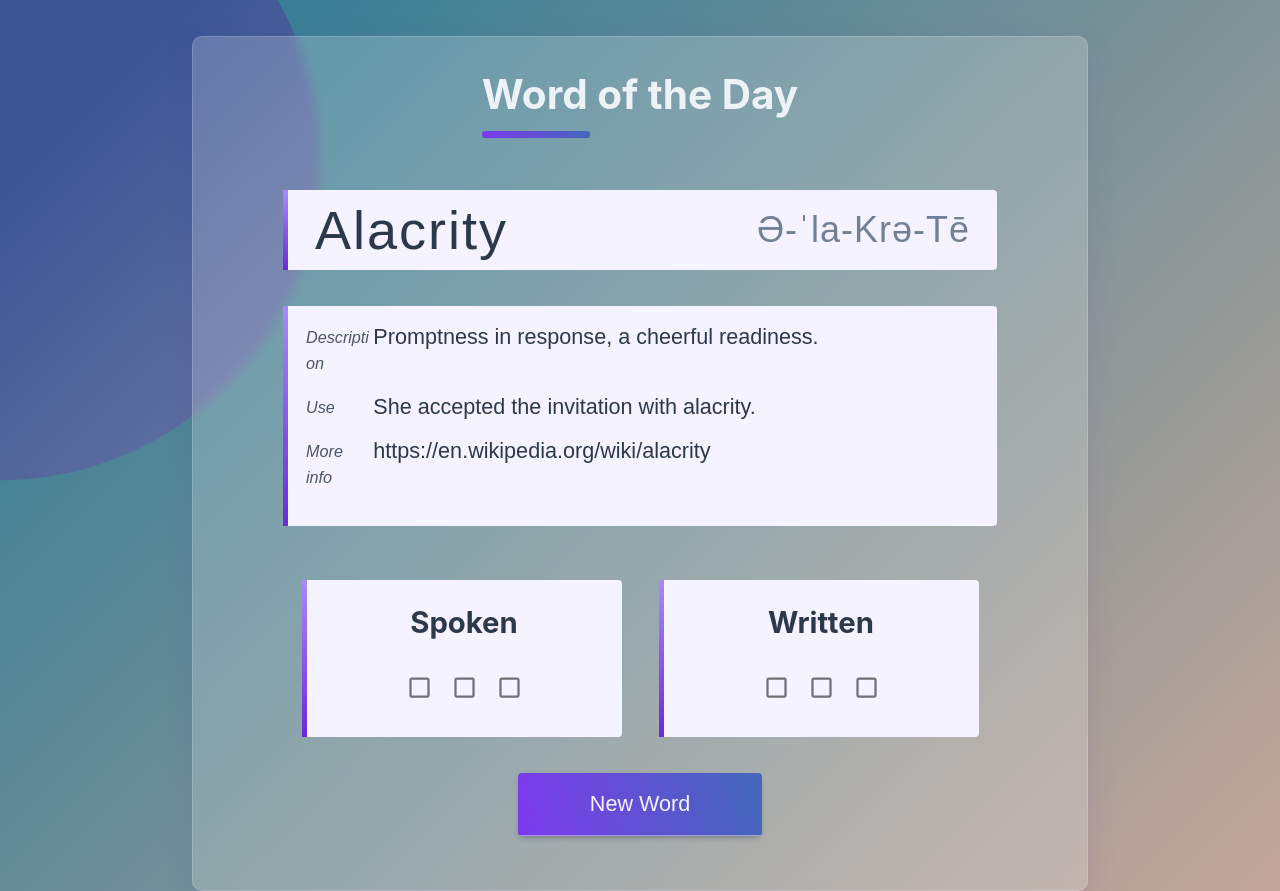
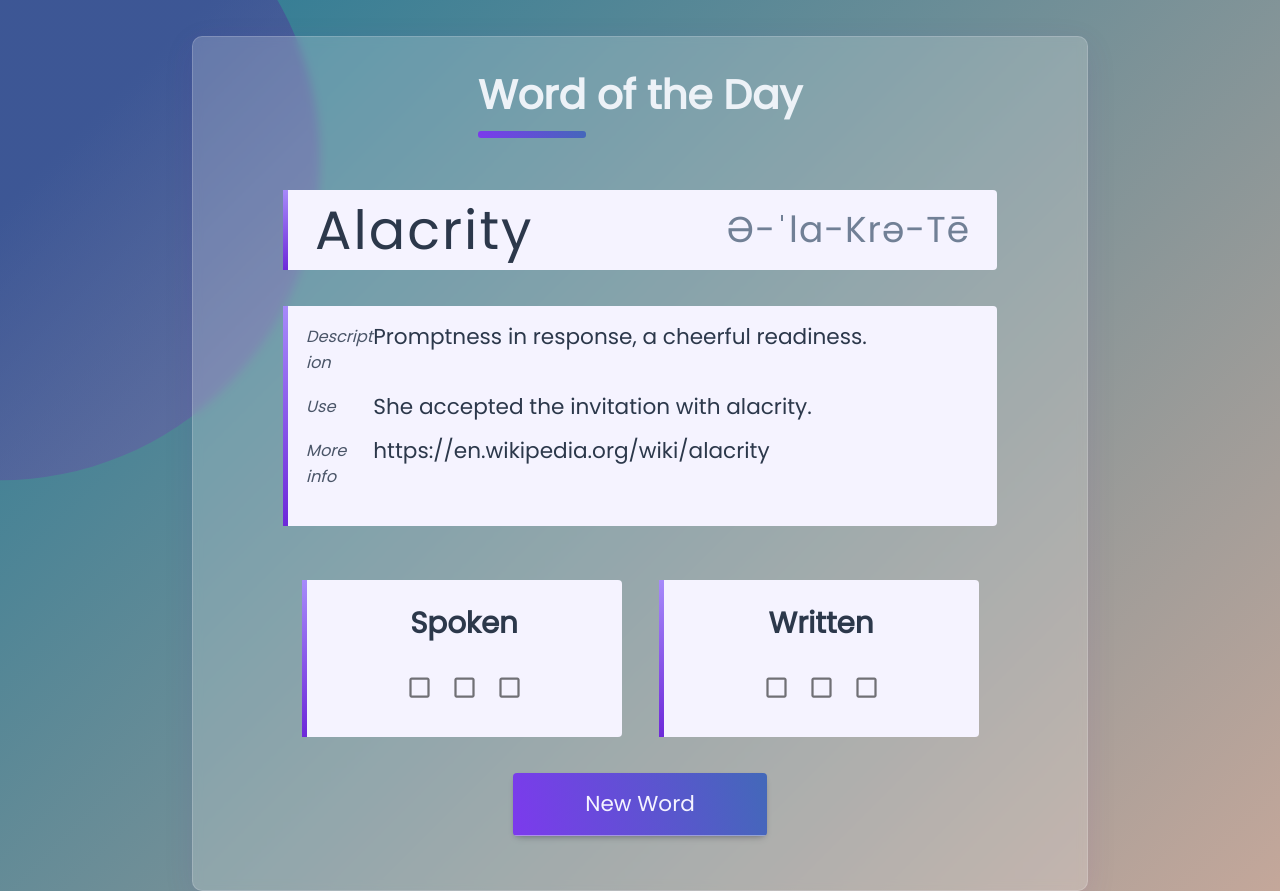
Before and after one commit to JaGaffney/wordit, a Gatsby site: page / in a window 1280 px wide. Built offline with nearby package versions, Linux system fonts and the light colour scheme; Gatsby itself is replaced by a stand-in of ours.

Commit message:
style: changed font

```diff
--- a/src/components/layout.css
+++ b/src/components/layout.css
@@ -170,7 +170,7 @@ html {
 }
 body {
   color: hsla(0, 0%, 0%, 0.8);
-  font-family: proxima-nova, sans-serif;
+  font-family: "Poppins", sans-serif;
   font-weight: normal;
   word-wrap: break-word;
   font-kerning: normal;
@@ -200,8 +200,8 @@ h1 {
   padding-top: 0;
   margin-bottom: 1.45rem;
   color: inherit;
-  font-family: -apple-system, BlinkMacSystemFont, Segoe UI, Roboto, Oxygen,
-    Ubuntu, Cantarell, Fira Sans, Droid Sans, Helvetica Neue, sans-serif;
+  font-family: "Poppins" -apple-system, BlinkMacSystemFont, Segoe UI, Roboto,
+    Oxygen, Ubuntu, Cantarell, Fira Sans, Droid Sans, Helvetica Neue, sans-serif;
   font-weight: bold;
   text-rendering: optimizeLegibility;
   font-size: 2.25rem;
@@ -217,8 +217,8 @@ h2 {
   padding-top: 0;
   margin-bottom: 1.45rem;
   color: inherit;
-  font-family: -apple-system, BlinkMacSystemFont, Segoe UI, Roboto, Oxygen,
-    Ubuntu, Cantarell, Fira Sans, Droid Sans, Helvetica Neue, sans-serif;
+  font-family: "Poppins" -apple-system, BlinkMacSystemFont, Segoe UI, Roboto,
+    Oxygen, Ubuntu, Cantarell, Fira Sans, Droid Sans, Helvetica Neue, sans-serif;
   font-weight: bold;
   text-rendering: optimizeLegibility;
   font-size: 1.62671rem;
--- a/src/components/layout.js
+++ b/src/components/layout.js
@@ -1,13 +1,7 @@
-/**
- * Layout component that queries for data
- * with Gatsby's useStaticQuery component
- *
- * See: https://www.gatsbyjs.com/docs/use-static-query/
- */
-
 import React from "react"
 import PropTypes from "prop-types"
 import { useStaticQuery, graphql } from "gatsby"
+import { Helmet } from "react-helmet"
 
 import Header from "./header"
 import Footer from "./footer"
@@ -26,6 +20,12 @@ const Layout = ({ children }) => {
 
   return (
     <>
+      <Helmet>
+        <link
+          href="https://fonts.googleapis.com/css?family=Poppins"
+          rel="stylesheet"
+        />
+      </Helmet>
       <Header siteTitle={data.site.siteMetadata?.title || `Title`} />
       <>
         <main>{children}</main>
```
